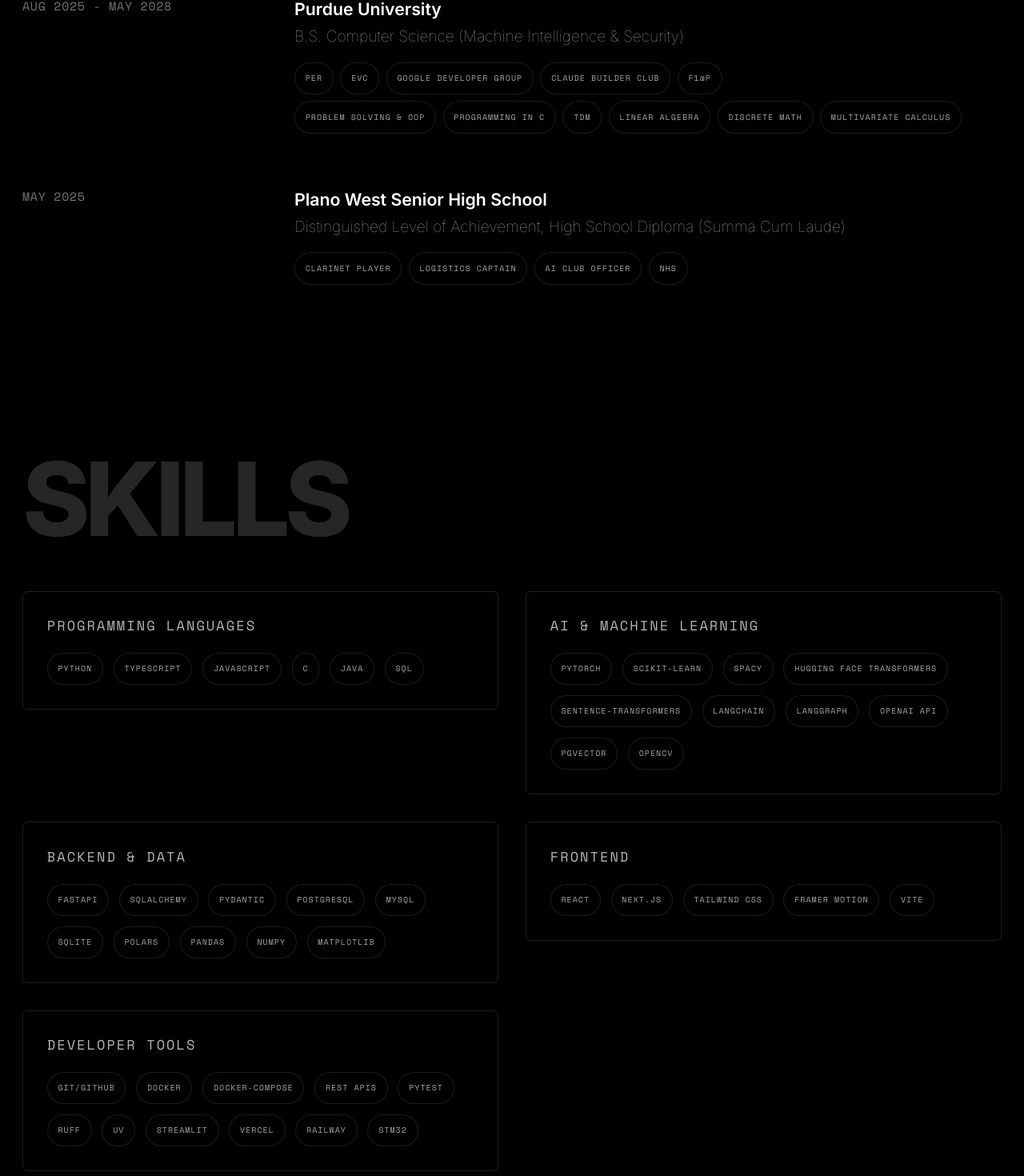
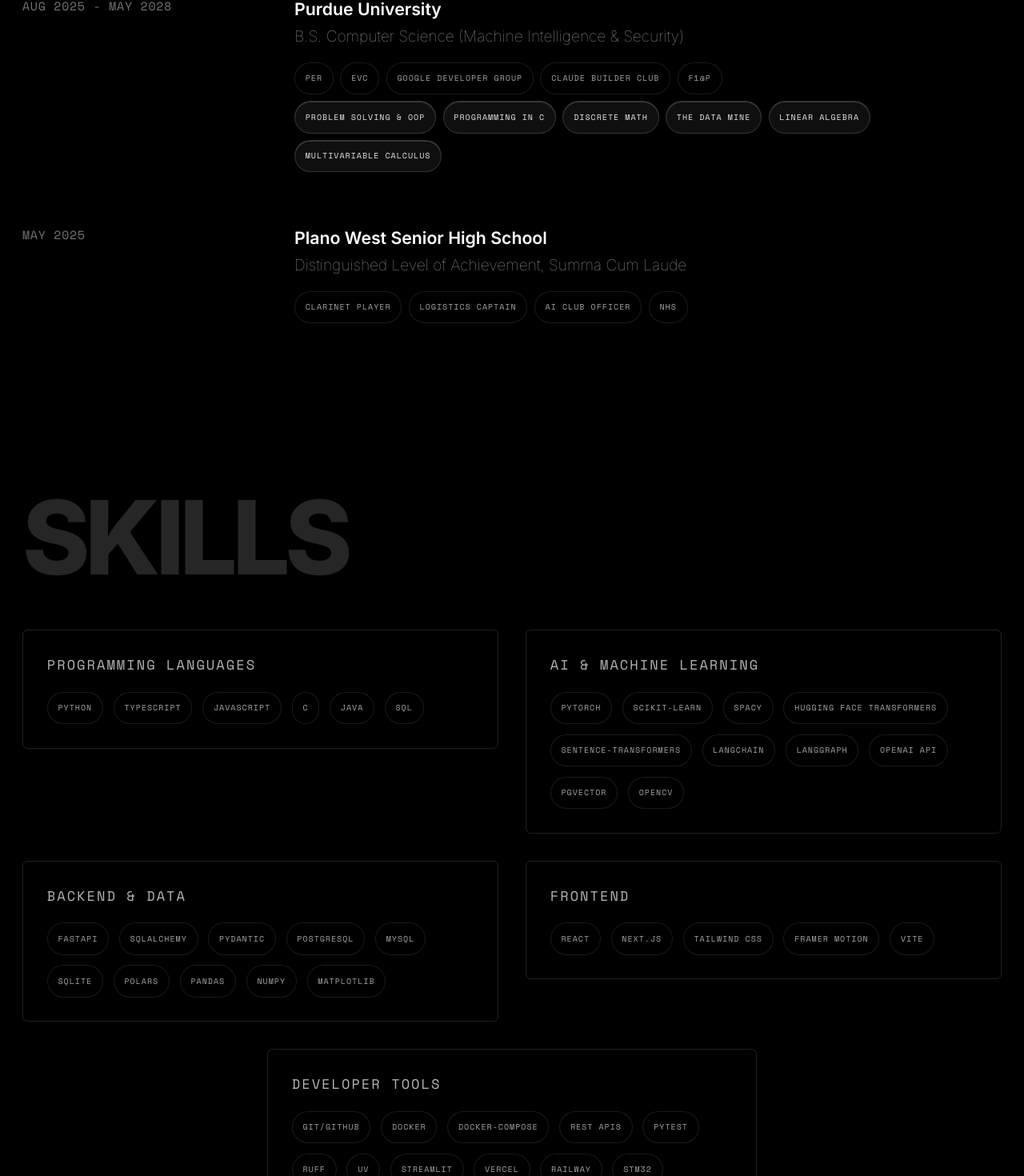
Before and after one commit to tanishmisra9/portfolio, a Next.js app: page / in a window 1280 px wide. Shown: the part 2579-4049 px from the top of the page at 80% size. Built offline with nearby package versions, Linux system fonts and the light colour scheme; a web font is replaced by a local one.

Commit message:
Portfolio information tweaks, Relevant Coursework pill updates, Skills layout update

```diff
--- a/components/hero/scatter-name.tsx
+++ b/components/hero/scatter-name.tsx
@@ -32,10 +32,10 @@ const returnSpringConfig = {
 };
 
 /** Per-token stagger for the initial letter fade-in (ms). */
-export const SCATTER_NAME_ENTRANCE_STAGGER_MS = 38;
+export const SCATTER_NAME_ENTRANCE_STAGGER_MS = 27;
 
 /** Base delay (ms) before the first line’s first token fades in. */
-export const SCATTER_NAME_ENTRANCE_BASE_MS = 55;
+export const SCATTER_NAME_ENTRANCE_BASE_MS = 39;
 
 const LAUNCH_DURATION = 0.24;
 const LAUNCH_DISTANCE = 1800;
@@ -116,7 +116,7 @@ const ScatterLetter = forwardRef<HTMLSpanElement, ScatterLetterProps>(
                 (entranceBaseDelay +
                   entranceIndex * SCATTER_NAME_ENTRANCE_STAGGER_MS) /
                 1000,
-              duration: 0.15,
+              duration: 0.11,
               ease: "easeOut",
             }}
           >
@@ -148,7 +148,7 @@ function ScatterEntranceSpace({
           (entranceBaseDelay +
             sequenceIndex * SCATTER_NAME_ENTRANCE_STAGGER_MS) /
           1000,
-        duration: 0.15,
+        duration: 0.11,
         ease: "easeOut",
       }}
     />
--- a/components/sections/education-section.tsx
+++ b/components/sections/education-section.tsx
@@ -3,8 +3,24 @@ import type { EducationEntry } from '@/types/content';
 
 type Props = { entries: EducationEntry[] };
 
-const pillClassName =
+const orgPillClassName =
   'rounded-full border border-white/10 bg-black/40 backdrop-blur-md px-3 py-1 font-mono text-[10px] uppercase tracking-widest text-neutral-400 select-none cursor-default';
+
+function CoursePill({ label }: { label: string }) {
+  return (
+    <li className="group relative inline-flex rounded-full border border-white/15 bg-white/[0.06] backdrop-blur-xl px-3 py-1 font-mono text-[10px] uppercase tracking-widest text-neutral-200 shadow-[inset_0_1px_0_0_rgba(255,255,255,0.18),0_4px_12px_-4px_rgba(0,0,0,0.5)] select-none cursor-default transition-[border-color,background-color,transform] duration-300 hover:-translate-y-[1px] hover:border-white/30 hover:bg-white/[0.1]">
+      <span
+        aria-hidden
+        className="pointer-events-none absolute inset-0 rounded-full opacity-0 transition-opacity duration-300 group-hover:opacity-100"
+        style={{
+          background:
+            'radial-gradient(ellipse 80% 50% at 50% 0%, rgba(255,255,255,0.13) 0%, transparent 70%)',
+        }}
+      />
+      <span className="relative">{label}</span>
+    </li>
+  );
+}
 
 export function EducationSection({ entries }: Props) {
   return (
@@ -29,11 +45,15 @@ export function EducationSection({ entries }: Props) {
                     <div className="mt-4 flex flex-col gap-2">
                       {edu.pillRows.map((row, rowIndex) => (
                         <ul key={rowIndex} className="flex flex-wrap gap-2">
-                          {row.map((pill) => (
-                            <li key={`${edu.id}-${rowIndex}-${pill}`} className={pillClassName}>
-                              {pill}
-                            </li>
-                          ))}
+                          {row.map((pill) =>
+                            rowIndex === 1 ? (
+                              <CoursePill key={`${edu.id}-${rowIndex}-${pill}`} label={pill} />
+                            ) : (
+                              <li key={`${edu.id}-${rowIndex}-${pill}`} className={orgPillClassName}>
+                                {pill}
+                              </li>
+                            )
+                          )}
                         </ul>
                       ))}
                     </div>
--- a/components/sections/skills-section.tsx
+++ b/components/sections/skills-section.tsx
@@ -80,8 +80,10 @@ export function SkillsSection({ skills, certifications }: Props) {
           </h2>
         </ScrollReveal>
         <div className="mt-8 grid gap-8 md:grid-cols-2">
-          {skills.map((group) => (
-            <ScrollReveal key={group.id}>
+          {skills.map((group, index) => {
+            const isLastOdd = index === skills.length - 1 && skills.length % 2 === 1;
+            return (
+            <ScrollReveal key={group.id} className={isLastOdd ? "md:col-span-2 md:w-1/2 md:mx-auto" : undefined}>
               <section className="rounded-md border border-[var(--border)] p-6 md:p-7">
                 <h3 className="select-none font-mono text-sm uppercase tracking-[0.12em] text-[var(--muted)] md:text-base">
                   {group.category}
@@ -98,7 +100,8 @@ export function SkillsSection({ skills, certifications }: Props) {
                 </ul>
               </section>
             </ScrollReveal>
-          ))}
+            );
+          })}
         </div>
 
         <section id="certifications" className="mt-10 scroll-mt-20 md:mt-24">
--- a/data/portfolio.ts
+++ b/data/portfolio.ts
@@ -65,10 +65,10 @@ export const portfolio: PortfolioContent = {
         [
           'Problem Solving & OOP',
           'Programming in C',
-          'TDM',
+          'Discrete Math',
+          'The Data Mine',
           'Linear Algebra',
-          'Discrete Math',
-          'Multivariate Calculus',
+          'Multivariable Calculus',
         ],
       ],
     },
@@ -77,7 +77,7 @@ export const portfolio: PortfolioContent = {
       date: 'May 2025',
       institution: 'Plano West Senior High School',
       credential:
-        'Distinguished Level of Achievement, High School Diploma (Summa Cum Laude)',
+        'Distinguished Level of Achievement, Summa Cum Laude',
       pillRows: [
         [
           'Clarinet player',
@@ -201,7 +201,7 @@ export const portfolio: PortfolioContent = {
       title: 'IT Specialist in Java',
       credentialUrl: 'https://www.credly.com/users/tanish-misra/badges#credly',
       pills: ['certiport'],
-      skills: ['Java'],
+      skills: ['Java', 'Object-Oriented Programming (OOP)'],
     },
   ],
   projects: [
--- a/lib/site-motion.ts
+++ b/lib/site-motion.ts
@@ -1,9 +1,9 @@
 /** Hero subtitle (tagline) motion — keep in sync with `Hero` tagline `motion.div`. */
-export const HERO_TAGLINE_ENTER_DELAY_S = 0.8;
-export const HERO_TAGLINE_ENTER_DURATION_S = 0.42;
+export const HERO_TAGLINE_ENTER_DELAY_S = 0.56;
+export const HERO_TAGLINE_ENTER_DURATION_S = 0.29;
 
 /** Delay (seconds) before the sticky header fades in; photos entrance uses the same beat. */
-export const SITE_HEADER_ENTER_DELAY_S = 0.88;
+export const SITE_HEADER_ENTER_DELAY_S = 0;
 
 /** Header opacity fade duration (seconds). */
-export const SITE_HEADER_FADE_DURATION_S = 0.34;
+export const SITE_HEADER_FADE_DURATION_S = 0.24;
```
